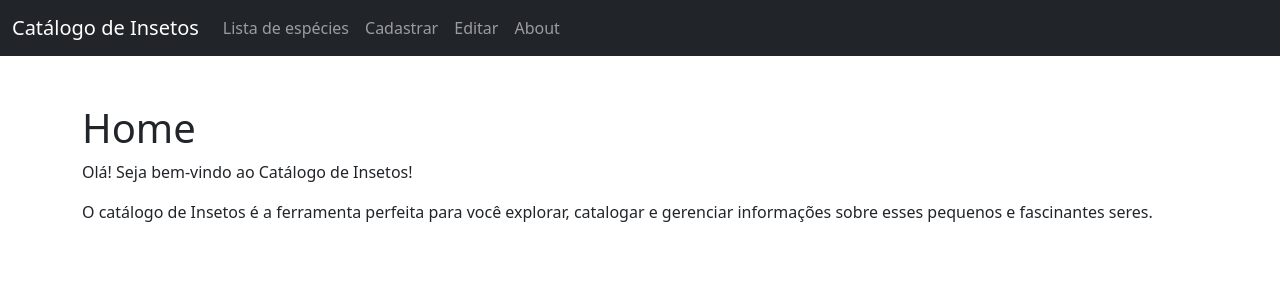
After one commit to brenobcamp/desafio-ntt, a Python web app: template templates/home.html in a window 1280 px wide. The commit adds this page. Shown: the top 300 px of the page. Run offline with Jinja, Linux system fonts and the light colour scheme; the template is opened without the code that fills it, so the values that code supplies are empty.

Commit message:
adicinada a home e o about

```diff
--- a/templates/base.html
+++ b/templates/base.html
@@ -13,13 +13,16 @@
       <div class="collapse navbar-collapse" id="navbarNav">
         <ul class="navbar-nav">
           <li class="nav-item">
-            <a class="nav-link" href="{{ url_for('catalog.home')}}">Lista de espécies</a>
+            <a class="nav-link" href="{{ url_for('catalog.lista')}}">Lista de espécies</a>
           </li>
           <li class="nav-item">
             <a class="nav-link" href="{{ url_for('catalog.cadastro') }}">Cadastrar</a>
           </li>
           <li class="nav-item">
             <a class="nav-link" href="{{ url_for('catalog.remocao') }}">Editar</a>
+          </li>
+          <li class="nav-item">
+            <a class="nav-link" href="{{ url_for('catalog.about') }}">About</a>
           </li>
         </ul>
       </div>
--- /dev/null
+++ b/templates/home.html
@@ -0,0 +1,13 @@
+{% extends 'base.html' %}
+
+{% block title %} Home {% endblock %}
+
+{% block main %}
+<div class="container mt-5">
+    <h1>Home</h1>
+    <p>Olá! Seja bem-vindo ao Catálogo de Insetos!</p>
+    <p>O catálogo de Insetos é a ferramenta perfeita para você explorar, catalogar e gerenciar informações sobre esses pequenos e fascinantes seres.</p>
+    <img src="{{ imagem }}" width="350px">
+</div>
+
+{% endblock %}
--- a/templates/pagenotfound.html
+++ b/templates/pagenotfound.html
@@ -3,8 +3,8 @@
 {% block title %}Página não encontrada{% endblock %}
 
 {% block main %}
-
+<div class="container mt-5">
 <h1>Page not found :(</h1>
 <h2> Go back to our <a href="{{ url_for('catalog.home') }}">Home</a></h2>
-
+</div>
 {% endblock %}
```
Also changed, not shown: catalog.py (+14 -9 lines), templates/sobre.html (added, +12 -0 lines), static/user_files/Esperança Cor-de-Rosaesperanca.jpg (deleted).
